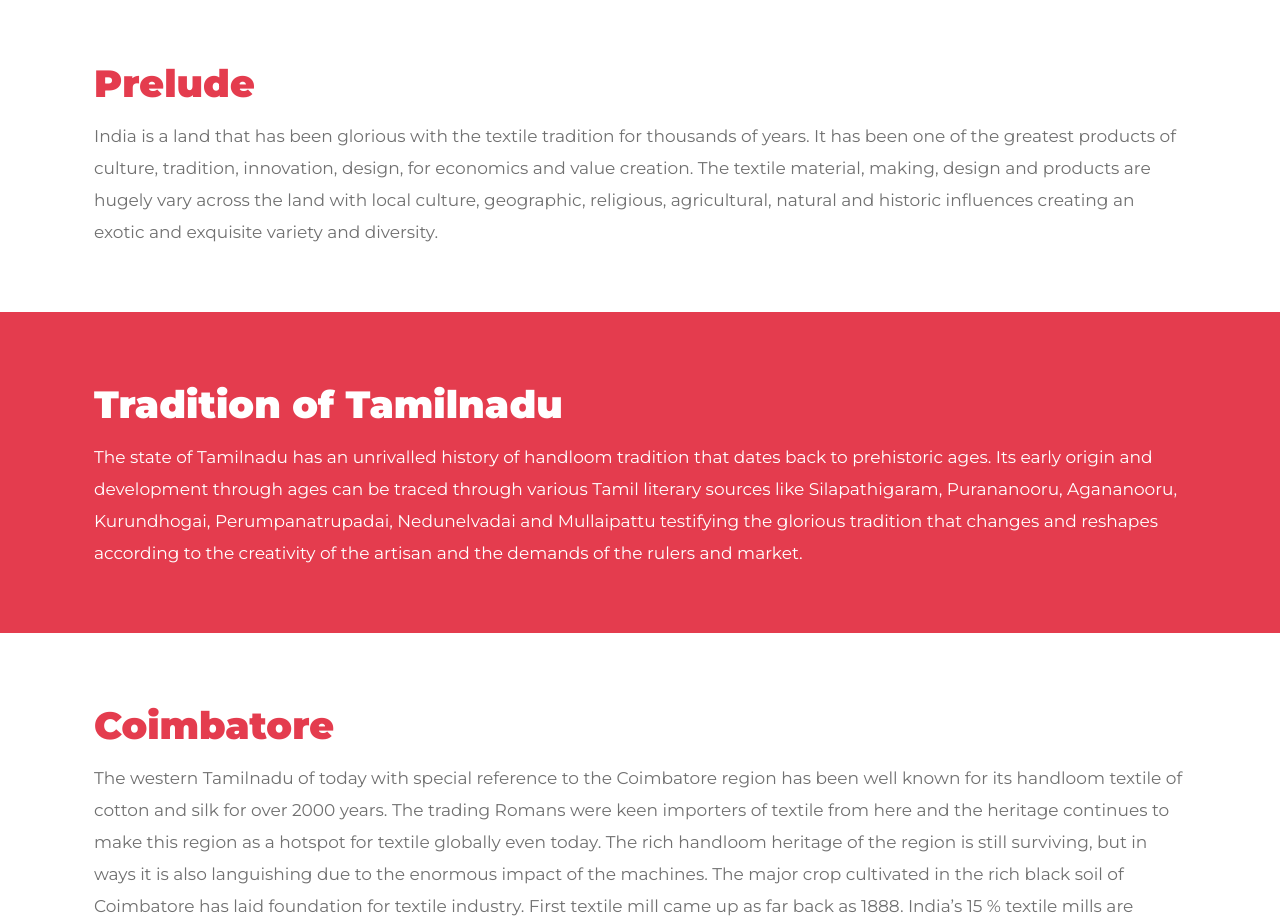
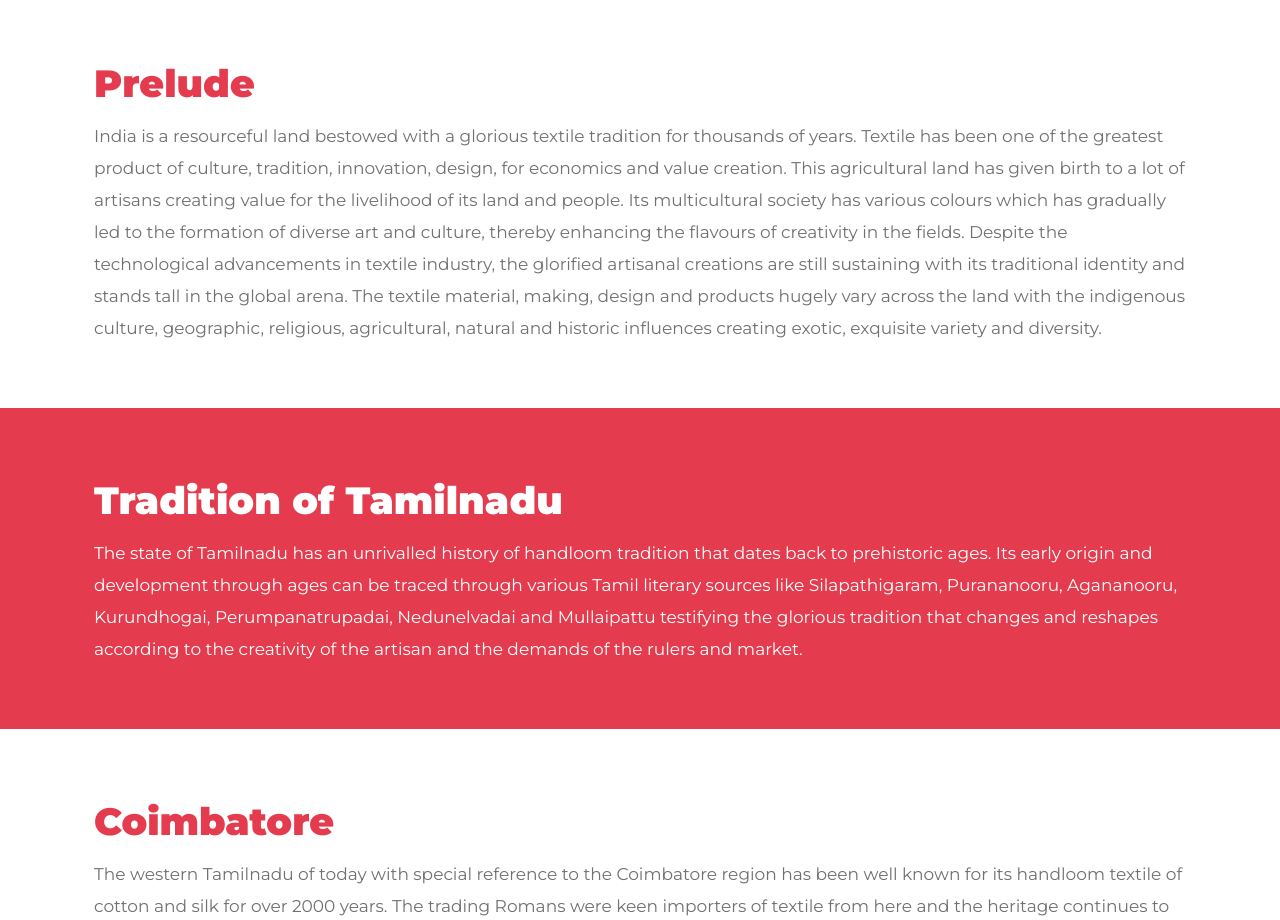
Before and after one commit to nirosh-KCT/nirosh-KCT.github.io, a plain HTML site: page samathur.html in a window 1280 px wide. Shown: the part 820-1740 px from the top of the page. Drawn offline with Linux system fonts and the light colour scheme.

Commit message:
prelude samthur

```diff
--- a/samathur.html
+++ b/samathur.html
@@ -56,13 +56,7 @@
 	<div class="row">
       <h2>Prelude</h2>
       <p>
-        India is a land that has been glorious with the textile tradition for
-        thousands of years. It has been one of the greatest products of culture,
-        tradition, innovation, design, for economics and value creation. The
-        textile material, making, design and products are hugely vary across the
-        land with local culture, geographic, religious, agricultural, natural
-        and historic influences creating an exotic and exquisite variety and
-        diversity.
+        India is a resourceful land bestowed with a glorious textile tradition for thousands of years. Textile has been one of the greatest product of culture, tradition, innovation, design, for economics and value creation. This agricultural land has given birth to a lot of artisans creating value for the livelihood of its land and people. Its multicultural society has various colours which has gradually led to the formation of diverse art and culture, thereby enhancing the flavours of creativity in the fields. Despite the technological advancements in textile industry, the glorified artisanal creations are still sustaining with its traditional identity and stands tall in the global arena. The textile material, making, design and products hugely vary across the land with the indigenous culture, geographic, religious, agricultural, natural and historic influences creating exotic, exquisite variety and diversity.
       </p>
 	  </div>
 	  </div>
```
